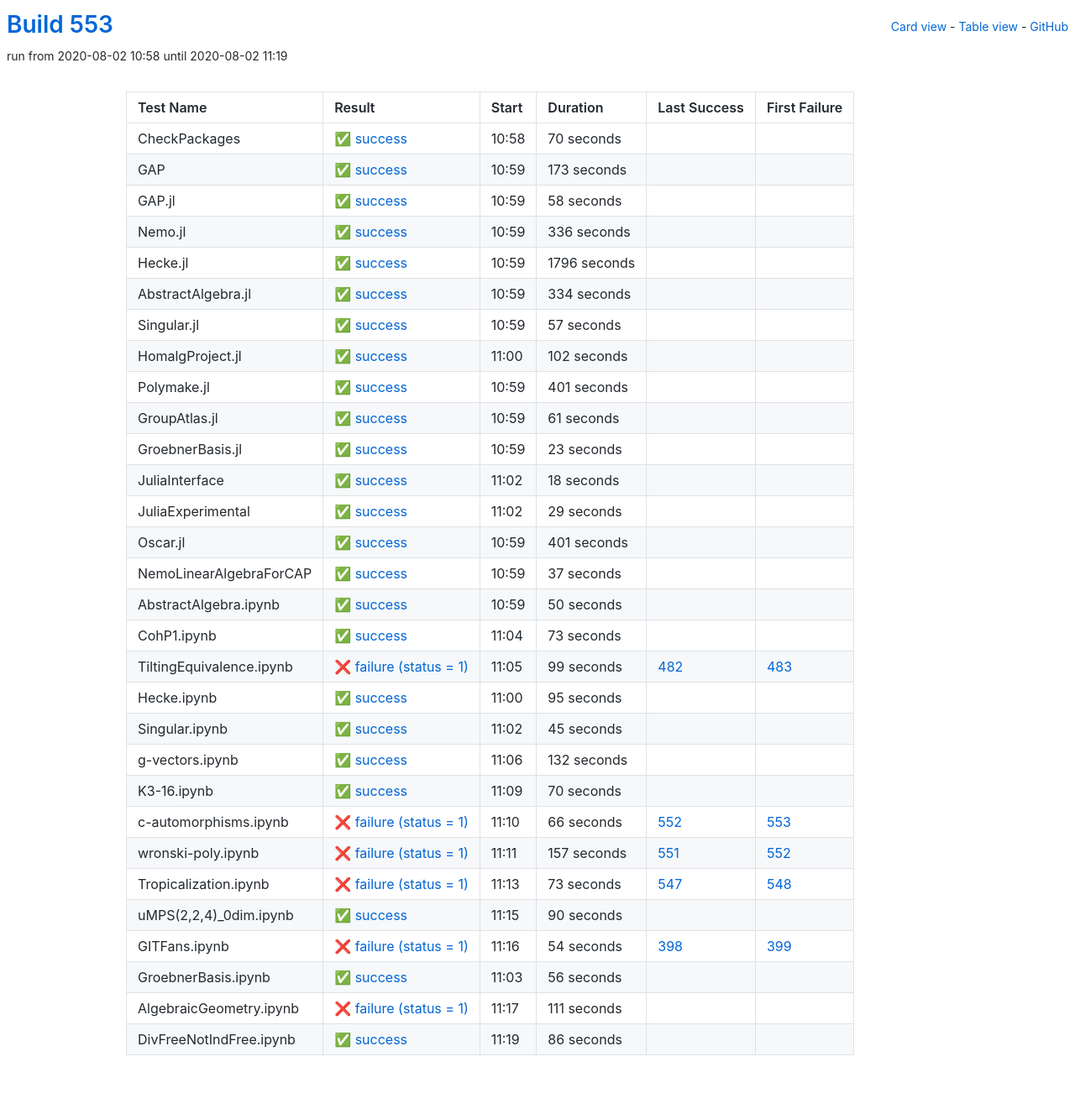
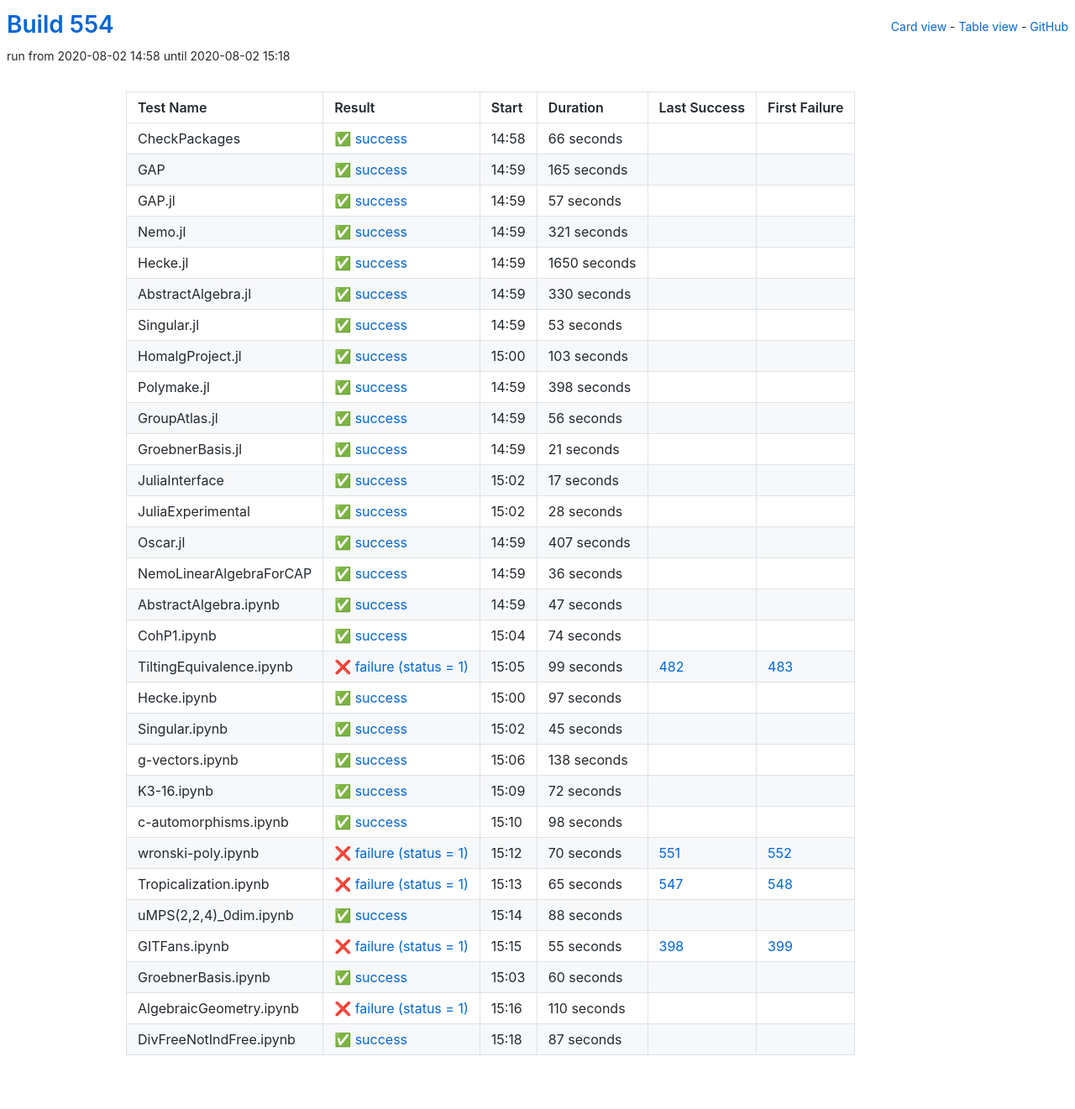
Before and after one commit to oscar-system/oscar-ci-status-stable, a Jekyll site: the page built from table.html, in a window 1280 px wide. Shown: the whole page at 84% size. Built offline with Jekyll 4.4.1, drawn with Linux system fonts in a browser that asks for light colours.

Commit message:
Build #554

```diff
--- a/_data/ci.yml
+++ b/_data/ci.yml
@@ -1,6 +1,6 @@
 ---
-build: 553
-build_url: https://oscarci.mathematik.uni-kl.de/job/oscar-stable/553/
+build: 554
+build_url: https://oscarci.mathematik.uni-kl.de/job/oscar-stable/554/
 job: oscar-stable
 organization: oscar-system
 repo: oscar-ci-status-stable
@@ -8,80 +8,32 @@ repourl: https://github.com/oscar-system/oscar-ci-status-stable
 tests:
 - name: CheckPackages
   id: checkpackages
-  log: https://oscarci.mathematik.uni-kl.de/job/oscar-stable/553/artifact/logs/build-553/CheckPackages.log
-  start: 2020-08-02 10:58
+  log: https://oscarci.mathematik.uni-kl.de/job/oscar-stable/554/artifact/logs/build-554/CheckPackages.log
+  start: 2020-08-02 14:58
   success: true
   exitcode: 0
   status: success
-  duration: 70
+  duration: 66
   last_success: false
   last_success_url:
   first_failure: false
   first_failure_url:
 - name: GAP
   id: gap
-  log: https://oscarci.mathematik.uni-kl.de/job/oscar-stable/553/artifact/logs/build-553/GAP.log
-  start: 2020-08-02 10:59
+  log: https://oscarci.mathematik.uni-kl.de/job/oscar-stable/554/artifact/logs/build-554/GAP.log
+  start: 2020-08-02 14:59
   success: true
   exitcode: 0
   status: success
-  duration: 173
+  duration: 165
   last_success: false
   last_success_url:
   first_failure: false
   first_failure_url:
 - name: GAP.jl
   id: gap-jl
-  log: https://oscarci.mathematik.uni-kl.de/job/oscar-stable/553/artifact/logs/build-553/GAP.jl.log
-  start: 2020-08-02 10:59
-  success: true
-  exitcode: 0
-  status: success
-  duration: 58
-  last_success: false
-  last_success_url:
-  first_failure: false
-  first_failure_url:
-- name: Nemo.jl
-  id: nemo-jl
-  log: https://oscarci.mathematik.uni-kl.de/job/oscar-stable/553/artifact/logs/build-553/Nemo.jl.log
-  start: 2020-08-02 10:59
-  success: true
-  exitcode: 0
-  status: success
-  duration: 336
-  last_success: false
-  last_success_url:
-  first_failure: false
-  first_failure_url:
-- name: Hecke.jl
-  id: hecke-jl
-  log: https://oscarci.mathematik.uni-kl.de/job/oscar-stable/553/artifact/logs/build-553/Hecke.jl.log
-  start: 2020-08-02 10:59
-  success: true
-  exitcode: 0
-  status: success
-  duration: 1796
-  last_success: false
-  last_success_url:
-  first_failure: false
-  first_failure_url:
-- name: AbstractAlgebra.jl
-  id: abstractalgebra-jl
-  log: https://oscarci.mathematik.uni-kl.de/job/oscar-stable/553/artifact/logs/build-553/AbstractAlgebra.jl.log
-  start: 2020-08-02 10:59
-  success: true
-  exitcode: 0
-  status: success
-  duration: 334
-  last_success: false
-  last_success_url:
-  first_failure: false
-  first_failure_url:
-- name: Singular.jl
-  id: singular-jl
-  log: https://oscarci.mathematik.uni-kl.de/job/oscar-stable/553/artifact/logs/build-553/Singular.jl.log
-  start: 2020-08-02 10:59
+  log: https://oscarci.mathematik.uni-kl.de/job/oscar-stable/554/artifact/logs/build-554/GAP.jl.log
+  start: 2020-08-02 14:59
   success: true
   exitcode: 0
   status: success
@@ -90,130 +42,178 @@ tests:
   last_success_url:
   first_failure: false
   first_failure_url:
-- name: HomalgProject.jl
-  id: homalgproject-jl
-  log: https://oscarci.mathematik.uni-kl.de/job/oscar-stable/553/artifact/logs/build-553/HomalgProject.jl.log
-  start: 2020-08-02 11:00
+- name: Nemo.jl
+  id: nemo-jl
+  log: https://oscarci.mathematik.uni-kl.de/job/oscar-stable/554/artifact/logs/build-554/Nemo.jl.log
+  start: 2020-08-02 14:59
   success: true
   exitcode: 0
   status: success
-  duration: 102
+  duration: 321
+  last_success: false
+  last_success_url:
+  first_failure: false
+  first_failure_url:
+- name: Hecke.jl
+  id: hecke-jl
+  log: https://oscarci.mathematik.uni-kl.de/job/oscar-stable/554/artifact/logs/build-554/Hecke.jl.log
+  start: 2020-08-02 14:59
+  success: true
+  exitcode: 0
+  status: success
+  duration: 1650
+  last_success: false
+  last_success_url:
+  first_failure: false
+  first_failure_url:
+- name: AbstractAlgebra.jl
+  id: abstractalgebra-jl
+  log: https://oscarci.mathematik.uni-kl.de/job/oscar-stable/554/artifact/logs/build-554/AbstractAlgebra.jl.log
+  start: 2020-08-02 14:59
+  success: true
+  exitcode: 0
+  status: success
+  duration: 330
+  last_success: false
+  last_success_url:
+  first_failure: false
+  first_failure_url:
+- name: Singular.jl
+  id: singular-jl
+  log: https://oscarci.mathematik.uni-kl.de/job/oscar-stable/554/artifact/logs/build-554/Singular.jl.log
+  start: 2020-08-02 14:59
+  success: true
+  exitcode: 0
+  status: success
+  duration: 53
+  last_success: false
+  last_success_url:
+  first_failure: false
+  first_failure_url:
+- name: HomalgProject.jl
+  id: homalgproject-jl
+  log: https://oscarci.mathematik.uni-kl.de/job/oscar-stable/554/artifact/logs/build-554/HomalgProject.jl.log
+  start: 2020-08-02 15:00
+  success: true
+  exitcode: 0
+  status: success
+  duration: 103
   last_success: false
   last_success_url:
   first_failure: false
   first_failure_url:
 - name: Polymake.jl
   id: polymake-jl
-  log: https://oscarci.mathematik.uni-kl.de/job/oscar-stable/553/artifact/logs/build-553/Polymake.jl.log
-  start: 2020-08-02 10:59
+  log: https://oscarci.mathematik.uni-kl.de/job/oscar-stable/554/artifact/logs/build-554/Polymake.jl.log
+  start: 2020-08-02 14:59
   success: true
   exitcode: 0
   status: success
-  duration: 401
+  duration: 398
   last_success: false
   last_success_url:
   first_failure: false
   first_failure_url:
 - name: GroupAtlas.jl
   id: groupatlas-jl
-  log: https://oscarci.mathematik.uni-kl.de/job/oscar-stable/553/artifact/logs/build-553/GroupAtlas.jl.log
-  start: 2020-08-02 10:59
+  log: https://oscarci.mathematik.uni-kl.de/job/oscar-stable/554/artifact/logs/build-554/GroupAtlas.jl.log
+  start: 2020-08-02 14:59
   success: true
   exitcode: 0
   status: success
-  duration: 61
+  duration: 56
   last_success: false
   last_success_url:
   first_failure: false
   first_failure_url:
 - name: GroebnerBasis.jl
   id: groebnerbasis-jl
-  log: https://oscarci.mathematik.uni-kl.de/job/oscar-stable/553/artifact/logs/build-553/GroebnerBasis.jl.log
-  start: 2020-08-02 10:59
+  log: https://oscarci.mathematik.uni-kl.de/job/oscar-stable/554/artifact/logs/build-554/GroebnerBasis.jl.log
+  start: 2020-08-02 14:59
   success: true
   exitcode: 0
   status: success
-  duration: 23
+  duration: 21
   last_success: false
   last_success_url:
   first_failure: false
   first_failure_url:
 - name: JuliaInterface
   id: juliainterface
-  log: https://oscarci.mathematik.uni-kl.de/job/oscar-stable/553/artifact/logs/build-553/JuliaInterface.log
-  start: 2020-08-02 11:02
+  log: https://oscarci.mathematik.uni-kl.de/job/oscar-stable/554/artifact/logs/build-554/JuliaInterface.log
+  start: 2020-08-02 15:02
   success: true
   exitcode: 0
   status: success
-  duration: 18
+  duration: 17
   last_success: false
   last_success_url:
   first_failure: false
   first_failure_url:
 - name: JuliaExperimental
   id: juliaexperimental
-  log: https://oscarci.mathematik.uni-kl.de/job/oscar-stable/553/artifact/logs/build-553/JuliaExperimental.log
-  start: 2020-08-02 11:02
+  log: https://oscarci.mathematik.uni-kl.de/job/oscar-stable/554/artifact/logs/build-554/JuliaExperimental.log
+  start: 2020-08-02 15:02
   success: true
   exitcode: 0
   status: success
-  duration: 29
+  duration: 28
   last_success: false
   last_success_url:
   first_failure: false
   first_failure_url:
 - name: Oscar.jl
   id: oscar-jl
-  log: https://oscarci.mathematik.uni-kl.de/job/oscar-stable/553/artifact/logs/build-553/Oscar.jl.log
-  start: 2020-08-02 10:59
+  log: https://oscarci.mathematik.uni-kl.de/job/oscar-stable/554/artifact/logs/build-554/Oscar.jl.log
+  start: 2020-08-02 14:59
   success: true
   exitcode: 0
   status: success
-  duration: 401
+  duration: 407
   last_success: false
   last_success_url:
   first_failure: false
   first_failure_url:
 - name: NemoLinearAlgebraForCAP
   id: nemolinearalgebraforcap
-  log: https://oscarci.mathematik.uni-kl.de/job/oscar-stable/553/artifact/logs/build-553/NemoLinearAlgebraForCAP.log
-  start: 2020-08-02 10:59
+  log: https://oscarci.mathematik.uni-kl.de/job/oscar-stable/554/artifact/logs/build-554/NemoLinearAlgebraForCAP.log
+  start: 2020-08-02 14:59
   success: true
   exitcode: 0
   status: success
-  duration: 37
+  duration: 36
   last_success: false
   last_success_url:
   first_failure: false
   first_failure_url:
 - name: AbstractAlgebra.ipynb
   id: abstractalgebra-ipynb
-  log: https://oscarci.mathematik.uni-kl.de/job/oscar-stable/553/artifact/logs/build-553/AbstractAlgebra.ipynb.log
-  start: 2020-08-02 10:59
+  log: https://oscarci.mathematik.uni-kl.de/job/oscar-stable/554/artifact/logs/build-554/AbstractAlgebra.ipynb.log
+  start: 2020-08-02 14:59
   success: true
   exitcode: 0
   status: success
-  duration: 50
+  duration: 47
   last_success: false
   last_success_url:
   first_failure: false
   first_failure_url:
 - name: CohP1.ipynb
   id: cohp1-ipynb
-  log: https://oscarci.mathematik.uni-kl.de/job/oscar-stable/553/artifact/logs/build-553/CohP1.ipynb.log
-  start: 2020-08-02 11:04
+  log: https://oscarci.mathematik.uni-kl.de/job/oscar-stable/554/artifact/logs/build-554/CohP1.ipynb.log
+  start: 2020-08-02 15:04
   success: true
   exitcode: 0
   status: success
-  duration: 73
+  duration: 74
   last_success: false
   last_success_url:
   first_failure: false
   first_failure_url:
 - name: TiltingEquivalence.ipynb
   id: tiltingequivalence-ipynb
-  log: https://oscarci.mathematik.uni-kl.de/job/oscar-stable/553/artifact/logs/build-553/TiltingEquivalence.ipynb.log
-  start: 2020-08-02 11:05
+  log: https://oscarci.mathematik.uni-kl.de/job/oscar-stable/554/artifact/logs/build-554/TiltingEquivalence.ipynb.log
+  start: 2020-08-02 15:05
   success: false
   exitcode: 1
   status: failure
@@ -224,20 +224,20 @@ tests:
   first_failure_url: https://oscarci.mathematik.uni-kl.de/job/oscar-stable/483/
 - name: Hecke.ipynb
   id: hecke-ipynb
-  log: https://oscarci.mathematik.uni-kl.de/job/oscar-stable/553/artifact/logs/build-553/Hecke.ipynb.log
-  start: 2020-08-02 11:00
+  log: https://oscarci.mathematik.uni-kl.de/job/oscar-stable/554/artifact/logs/build-554/Hecke.ipynb.log
+  start: 2020-08-02 15:00
   success: true
   exitcode: 0
   status: success
-  duration: 95
+  duration: 97
   last_success: false
   last_success_url:
   first_failure: false
   first_failure_url:
 - name: Singular.ipynb
   id: singular-ipynb
-  log: https://oscarci.mathematik.uni-kl.de/job/oscar-stable/553/artifact/logs/build-553/Singular.ipynb.log
-  start: 2020-08-02 11:02
+  log: https://oscarci.mathematik.uni-kl.de/job/oscar-stable/554/artifact/logs/build-554/Singular.ipynb.log
+  start: 2020-08-02 15:02
   success: true
   exitcode: 0
   status: success
@@ -248,120 +248,120 @@ tests:
   first_failure_url:
 - name: g-vectors.ipynb
   id: g-vectors-ipynb
-  log: https://oscarci.mathematik.uni-kl.de/job/oscar-stable/553/artifact/logs/build-553/g-vectors.ipynb.log
-  start: 2020-08-02 11:06
+  log: https://oscarci.mathematik.uni-kl.de/job/oscar-stable/554/artifact/logs/build-554/g-vectors.ipynb.log
+  start: 2020-08-02 15:06
   success: true
   exitcode: 0
   status: success
-  duration: 132
+  duration: 138
   last_success: false
   last_success_url:
   first_failure: false
   first_failure_url:
 - name: K3-16.ipynb
   id: k3-16-ipynb
-  log: https://oscarci.mathematik.uni-kl.de/job/oscar-stable/553/artifact/logs/build-553/K3-16.ipynb.log
-  start: 2020-08-02 11:09
+  log: https://oscarci.mathematik.uni-kl.de/job/oscar-stable/554/artifact/logs/build-554/K3-16.ipynb.log
+  start: 2020-08-02 15:09
   success: true
   exitcode: 0
   status: success
-  duration: 70
+  duration: 72
   last_success: false
   last_success_url:
   first_failure: false
   first_failure_url:
 - name: c-automorphisms.ipynb
   id: c-automorphisms-ipynb
-  log: https://oscarci.mathematik.uni-kl.de/job/oscar-stable/553/artifact/logs/build-553/c-automorphisms.ipynb.log
-  start: 2020-08-02 11:10
+  log: https://oscarci.mathematik.uni-kl.de/job/oscar-stable/554/artifact/logs/build-554/c-automorphisms.ipynb.log
+  start: 2020-08-02 15:10
+  success: true
+  exitcode: 0
+  status: success
+  duration: 98
+  last_success: false
+  last_success_url:
+  first_failure: false
+  first_failure_url:
+- name: wronski-poly.ipynb
+  id: wronski-poly-ipynb
+  log: https://oscarci.mathematik.uni-kl.de/job/oscar-stable/554/artifact/logs/build-554/wronski-poly.ipynb.log
+  start: 2020-08-02 15:12
   success: false
   exitcode: 1
   status: failure
-  duration: 66
-  last_success: 552
-  last_success_url: https://oscarci.mathematik.uni-kl.de/job/oscar-stable/552/
-  first_failure: 553
-  first_failure_url: https://oscarci.mathematik.uni-kl.de/job/oscar-stable/553/
-- name: wronski-poly.ipynb
-  id: wronski-poly-ipynb
-  log: https://oscarci.mathematik.uni-kl.de/job/oscar-stable/553/artifact/logs/build-553/wronski-poly.ipynb.log
-  start: 2020-08-02 11:11
-  success: false
-  exitcode: 1
-  status: failure
-  duration: 157
+  duration: 70
   last_success: 551
   last_success_url: https://oscarci.mathematik.uni-kl.de/job/oscar-stable/551/
   first_failure: 552
   first_failure_url: https://oscarci.mathematik.uni-kl.de/job/oscar-stable/552/
 - name: Tropicalization.ipynb
   id: tropicalization-ipynb
-  log: https://oscarci.mathematik.uni-kl.de/job/oscar-stable/553/artifact/logs/build-553/Tropicalization.ipynb.log
-  start: 2020-08-02 11:13
+  log: https://oscarci.mathematik.uni-kl.de/job/oscar-stable/554/artifact/logs/build-554/Tropicalization.ipynb.log
+  start: 2020-08-02 15:13
   success: false
   exitcode: 1
   status: failure
-  duration: 73
+  duration: 65
   last_success: 547
   last_success_url: https://oscarci.mathematik.uni-kl.de/job/oscar-stable/547/
   first_failure: 548
   first_failure_url: https://oscarci.mathematik.uni-kl.de/job/oscar-stable/548/
 - name: uMPS(2,2,4)_0dim.ipynb
   id: umps-2-2-4-0dim-ipynb
-  log: https://oscarci.mathematik.uni-kl.de/job/oscar-stable/553/artifact/logs/build-553/uMPS-2-2-4-_0dim.ipynb.log
-  start: 2020-08-02 11:15
+  log: https://oscarci.mathematik.uni-kl.de/job/oscar-stable/554/artifact/logs/build-554/uMPS-2-2-4-_0dim.ipynb.log
+  start: 2020-08-02 15:14
   success: true
   exitcode: 0
   status: success
-  duration: 90
+  duration: 88
   last_success: false
   last_success_url:
   first_failure: false
   first_failure_url:
 - name: GITFans.ipynb
   id: gitfans-ipynb
-  log: https://oscarci.mathematik.uni-kl.de/job/oscar-stable/553/artifact/logs/build-553/GITFans.ipynb.log
-  start: 2020-08-02 11:16
+  log: https://oscarci.mathematik.uni-kl.de/job/oscar-stable/554/artifact/logs/build-554/GITFans.ipynb.log
+  start: 2020-08-02 15:15
   success: false
   exitcode: 1
   status: failure
-  duration: 54
+  duration: 55
   last_success: 398
   last_success_url: https://oscarci.mathematik.uni-kl.de/job/oscar-stable/398/
   first_failure: 399
   first_failure_url: https://oscarci.mathematik.uni-kl.de/job/oscar-stable/399/
 - name: GroebnerBasis.ipynb
   id: groebnerbasis-ipynb
-  log: https://oscarci.mathematik.uni-kl.de/job/oscar-stable/553/artifact/logs/build-553/GroebnerBasis.ipynb.log
-  start: 2020-08-02 11:03
+  log: https://oscarci.mathematik.uni-kl.de/job/oscar-stable/554/artifact/logs/build-554/GroebnerBasis.ipynb.log
+  start: 2020-08-02 15:03
   success: true
   exitcode: 0
   status: success
-  duration: 56
+  duration: 60
   last_success: false
   last_success_url:
   first_failure: false
   first_failure_url:
 - name: AlgebraicGeometry.ipynb
   id: algebraicgeometry-ipynb
-  log: https://oscarci.mathematik.uni-kl.de/job/oscar-stable/553/artifact/logs/build-553/AlgebraicGeometry.ipynb.log
-  start: 2020-08-02 11:17
+  log: https://oscarci.mathematik.uni-kl.de/job/oscar-stable/554/artifact/logs/build-554/AlgebraicGeometry.ipynb.log
+  start: 2020-08-02 15:16
   success: false
   exitcode: 1
   status: failure
-  duration: 111
+  duration: 110
   last_success: false
   last_success_url:
   first_failure: false
   first_failure_url:
 - name: DivFreeNotIndFree.ipynb
   id: divfreenotindfree-ipynb
-  log: https://oscarci.mathematik.uni-kl.de/job/oscar-stable/553/artifact/logs/build-553/DivFreeNotIndFree.ipynb.log
-  start: 2020-08-02 11:19
+  log: https://oscarci.mathematik.uni-kl.de/job/oscar-stable/554/artifact/logs/build-554/DivFreeNotIndFree.ipynb.log
+  start: 2020-08-02 15:18
   success: true
   exitcode: 0
   status: success
-  duration: 86
+  duration: 87
   last_success: false
   last_success_url:
   first_failure: false
```
Also changed, not shown: README.md.
